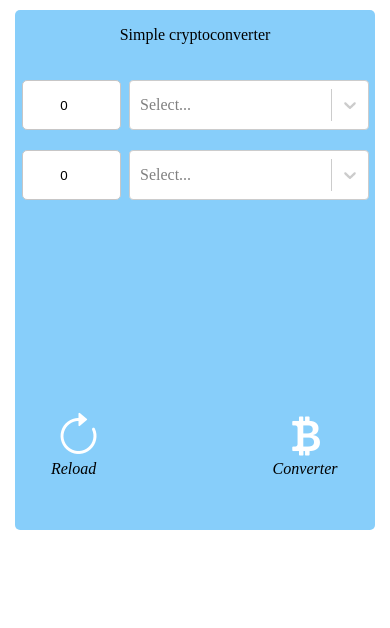
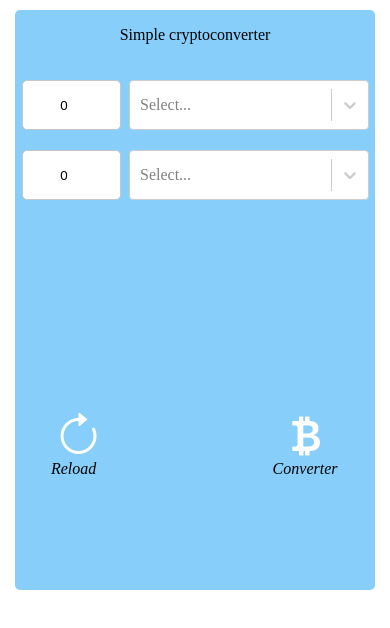
Before and after one commit to SergeyOlefirenko/cryptoconverter, a React (Create React App) app: page / in a window 390 px wide. Both pictures are taken after a click on the icon "Simple converter". Shown: the top 628 px of the page. Built offline with nearby package versions, Linux system fonts and the light colour scheme.

Commit message:
test changes

```diff
--- a/src/App.css
+++ b/src/App.css
@@ -123,7 +123,7 @@ i:hover{
 }
 .selector{
   width: 360px;
-  height: 520px;
+  height: 580px;
   background-color: orange;
   border: none;
   border-radius: 5px;
--- a/src/components/Simple.css
+++ b/src/components/Simple.css
@@ -65,7 +65,7 @@ p{
 @media screen and (max-width: 390px){
 .container{
     width: 360px;
-     height: 520px;
+     height: 580px;
     background-color: lightskyblue;
     border: none;
     border-radius: 5px;
```
